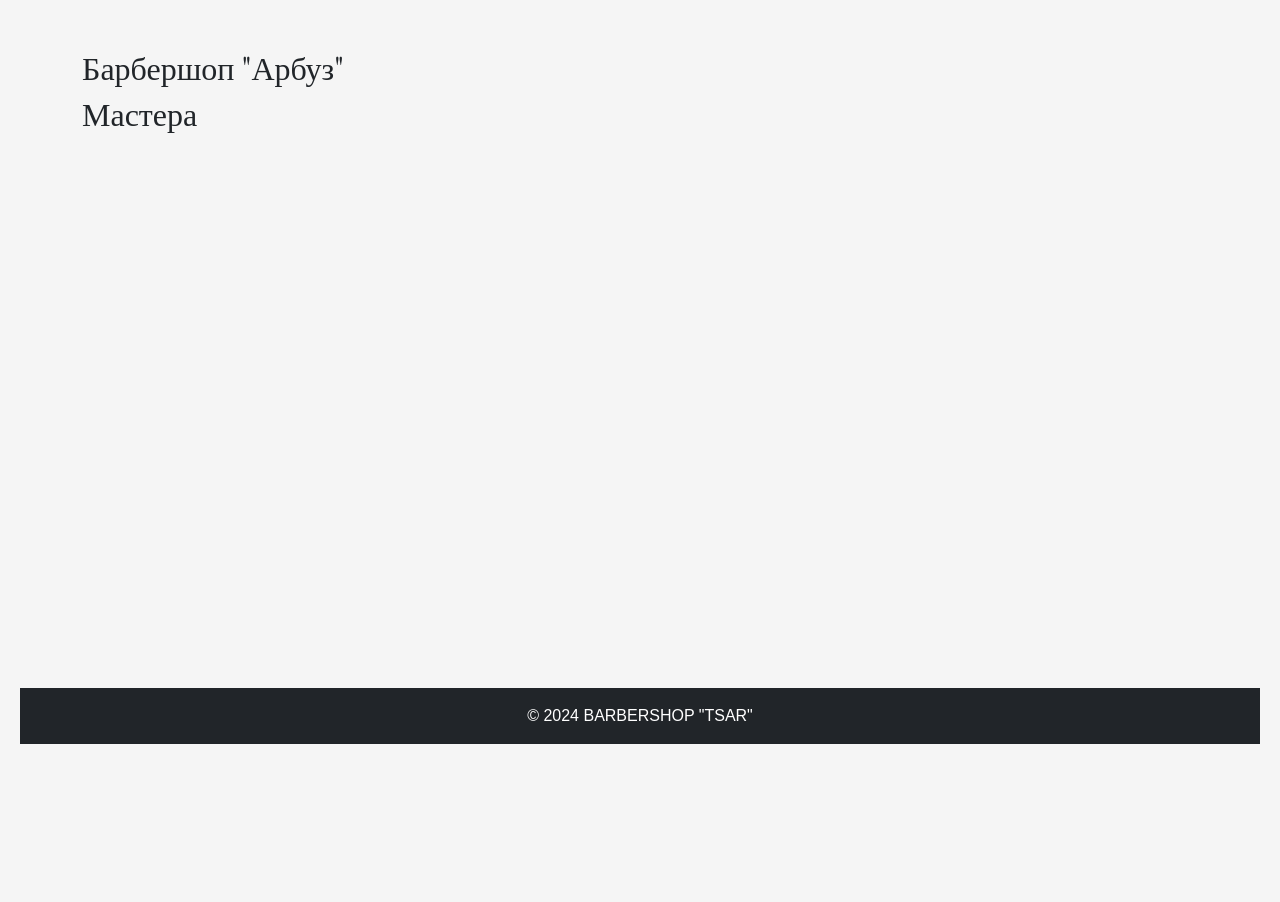
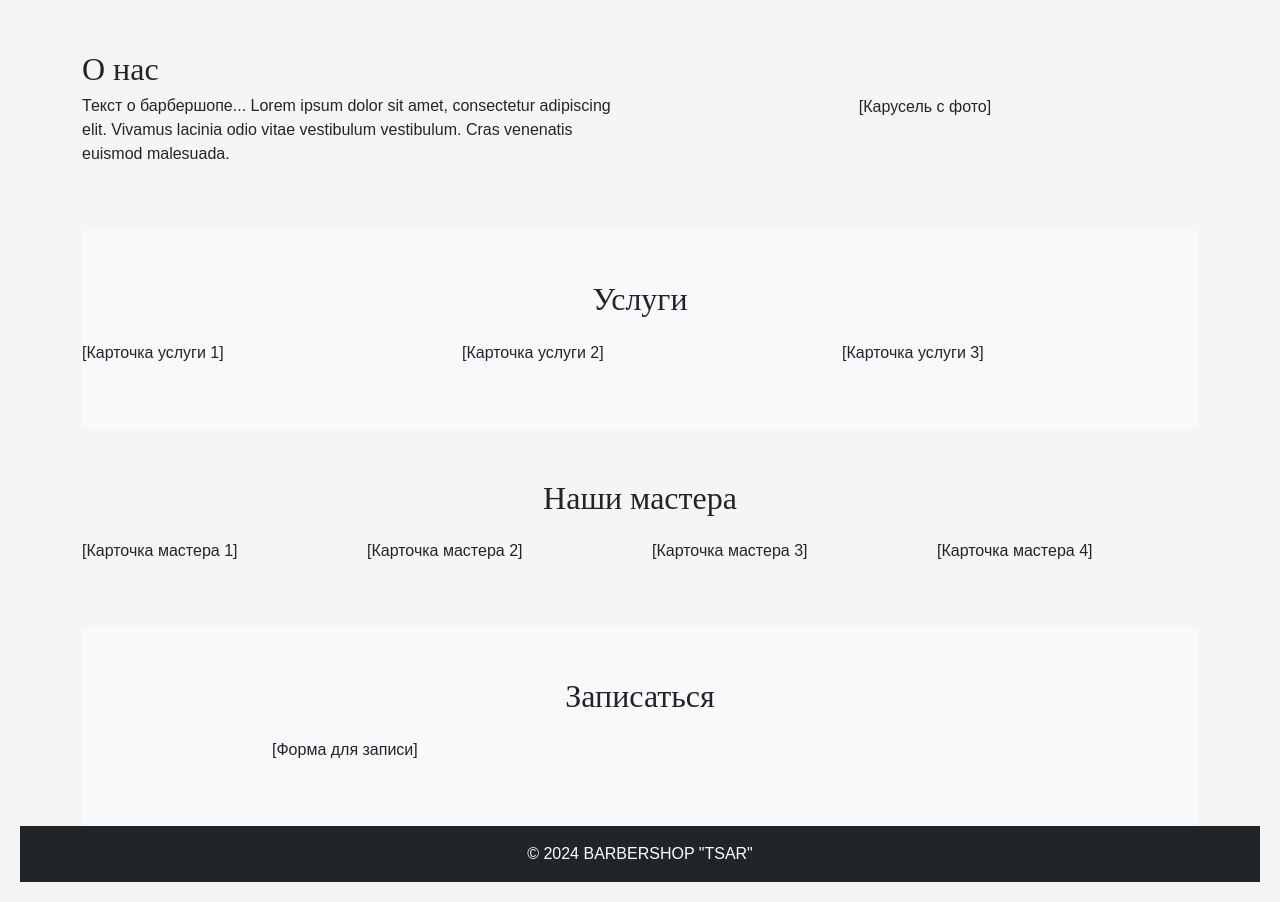
Before and after one commit to VladimirMonin/django_consult_413, a Django app: template templates/landing.html in a window 1280 px wide. Shown: the part 76-978 px from the top of the page. Before the commit the page ends 820 px from the top, so only its background shows below. Run offline with Django 5.2, Linux system fonts and the light colour scheme; the template is opened without the code that fills it, so the values that code supplies are empty.

Commit message:
refactor: обновить разметку главной страницы с использованием сетки BS5

```diff
--- a/templates/landing.html
+++ b/templates/landing.html
@@ -1,32 +1,64 @@
 {% extends "base.html" %}
 {% block content %}
-    {% comment %} Открываем BS5 контейнер и делаем секции-полосы лендинги {% endcomment %}
-    <div class="container mt-5">
-        {% comment %} Полоса - фото + описание
-        2 колонки первая - 4, вторая - 8
-        В первой описание
-        Во второй фото
-        {% endcomment %}
-        <div class="row">
-            <h2>Барбершоп "Арбуз"</h2>
+    <div class="container">
+        {# Секция "О нас" #}
+        <section id="about" class="py-5">
+            <div class="row align-items-center">
+                <div class="col-md-6">
+                    <h2>О нас</h2>
+                    <p>Текст о барбершопе... Lorem ipsum dolor sit amet, consectetur adipiscing elit. Vivamus lacinia odio vitae vestibulum vestibulum. Cras venenatis euismod malesuada.</p>
+                </div>
+                <div class="col-md-6">
+                    <p class="text-center">[Карусель с фото]</p>
+                </div>
+            </div>
+        </section>
 
-        </div>
-        {% comment %}
-        Блок с мастерами
-        {% endcomment %}
-        <div class="row">
-            <h2 id="masters">Мастера</h2>
+        {# Секция "Услуги" #}
+        <section id="services" class="py-5 bg-light">
+            <h2 class="text-center mb-4">Услуги</h2>
+            <div class="row">
+                <div class="col-md-4">
+                    <p>[Карточка услуги 1]</p>
+                </div>
+                <div class="col-md-4">
+                    <p>[Карточка услуги 2]</p>
+                </div>
+                <div class="col-md-4">
+                    <p>[Карточка услуги 3]</p>
+                </div>
+            </div>
+        </section>
 
-        </div>
-        {% comment %}
-        Блок с услугами
-        {% endcomment %}
-        <div class="row">
+        {# Секция "Мастера" #}
+        <section id="masters" class="py-5">
+            <h2 class="text-center mb-4">Наши мастера</h2>
+            <div class="row">
+                <div class="col-md-6 col-lg-3">
+                    <p>[Карточка мастера 1]</p>
+                </div>
+                <div class="col-md-6 col-lg-3">
+                    <p>[Карточка мастера 2]</p>
+                </div>
+                <div class="col-md-6 col-lg-3">
+                    <p>[Карточка мастера 3]</p>
+                </div>
+                <div class="col-md-6 col-lg-3">
+                    <p>[Карточка мастера 4]</p>
+                </div>
+            </div>
+        </section>
 
-        </div>
-        <div class="row">
-
-        </div>
+        {# Секция "Записаться" #}
+        <section id="order" class="py-5 bg-light">
+            <h2 class="text-center mb-4">Записаться</h2>
+            <div class="row">
+                <div class="col-md-8 mx-auto">
+                    <p>[Форма для записи]</p>
+                </div>
+            </div>
+        </section>
+    </div>
 {% endblock content %}
 
 {% comment %} #masters
```
